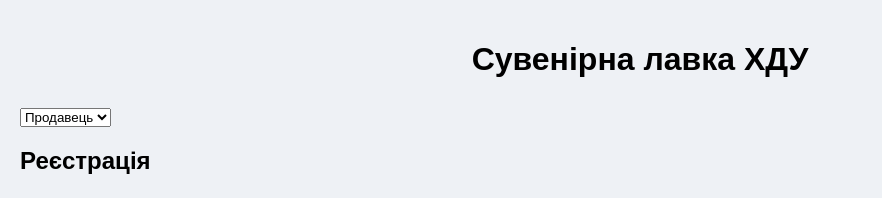
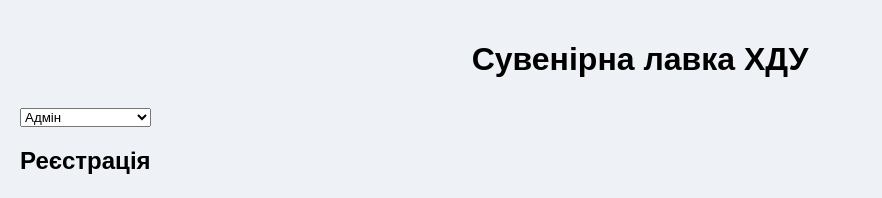
Before and after one commit to MrJekanBro/KSU_GiftShop, a plain HTML site: page frontend/index.html in a window 1280 px wide. Shown: the top 198 px of the page, without its empty margins (0-882 px from the left). Drawn offline with Linux system fonts and the light colour scheme.

Commit message:
Update index.html

```diff
--- a/frontend/index.html
+++ b/frontend/index.html
@@ -14,9 +14,11 @@
 
 <main>
 	<select id="role">
-	  <option value="seller">Продавець</option>
-	  <option value="manager">Менеджер</option>
-	  <option value="admin">Адмін</option>
+		<option value="admin">Адмін</option>
+		<option value="manager">Менеджер</option>
+		<option value="seller">Продавець</option>
+		<option value="warehouse">Працівник складу</option>
+		<option value="supplier">постачальник</option>
 	</select>
 
     <!-- Блок: Реєстрація -->
```
